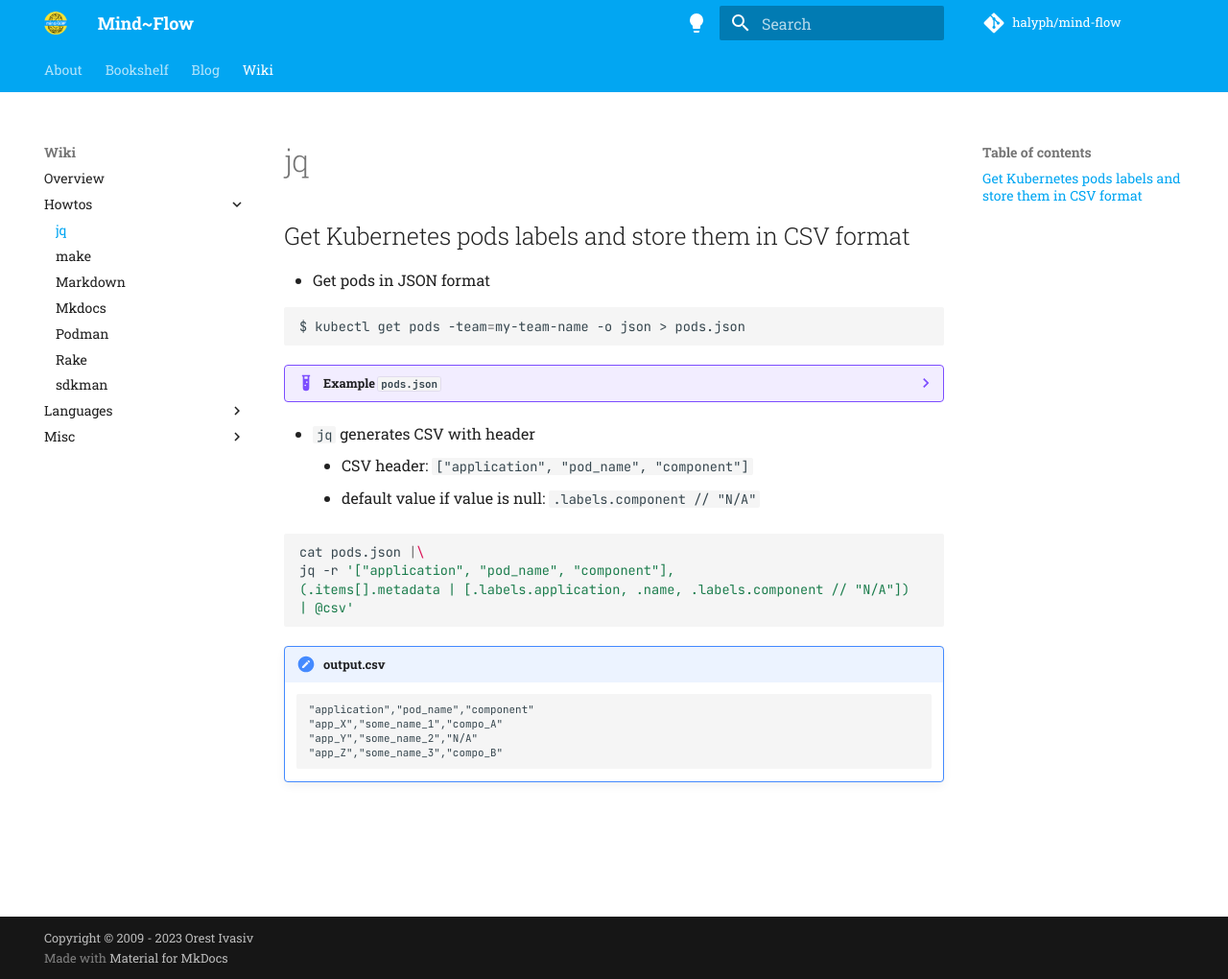
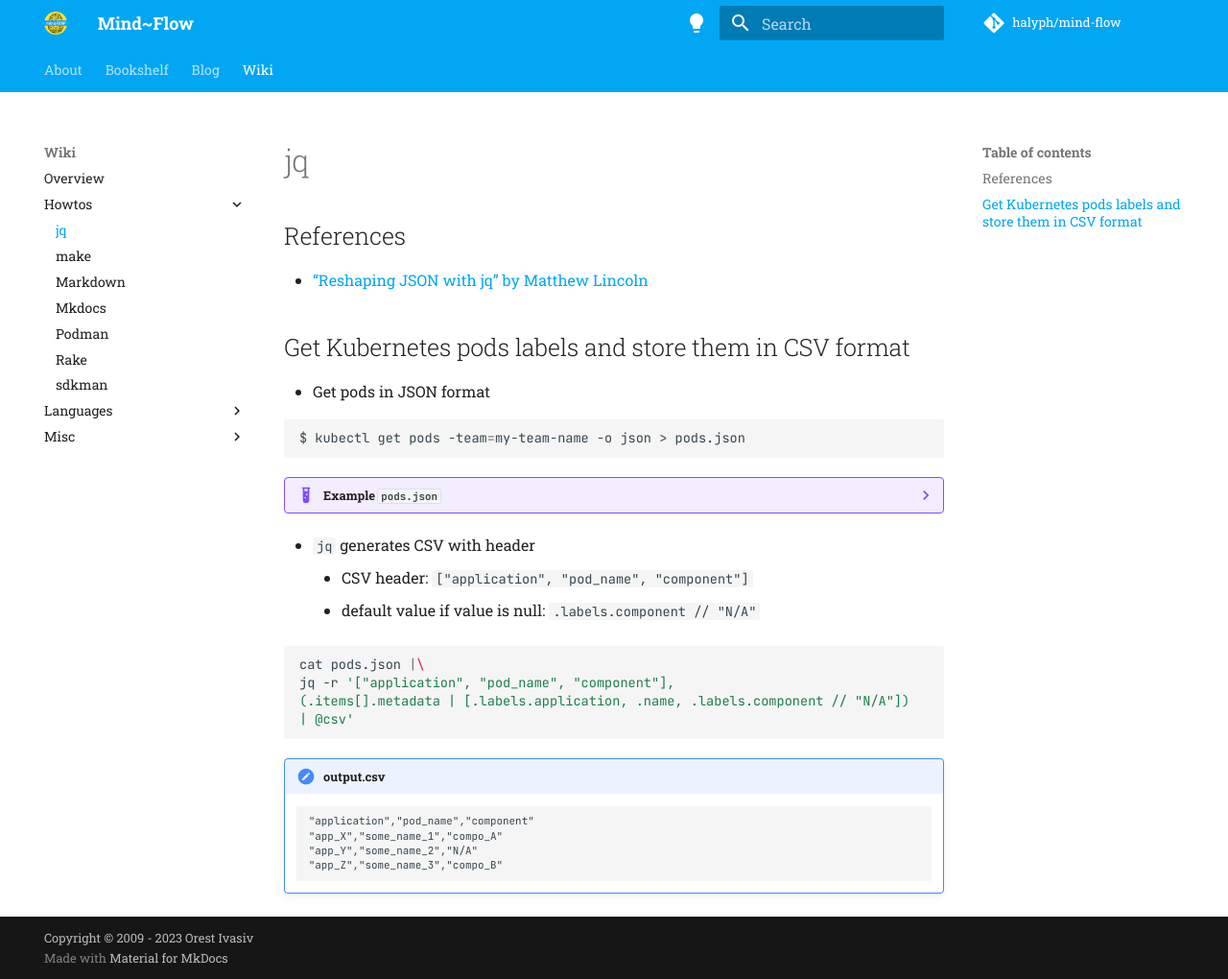
Before and after one commit to halyph/mind-flow, an MkDocs documentation site: the page built from docs/wiki/howtos/jq.md, in a window 1280 px wide and 1020 px high. Shown: the whole window at 96% size. Built offline with MkDocs 1.6.1 and Material for MkDocs 9.7.7, drawn with Linux system fonts in a browser that asks for light colours; comment, search, counter and statistics services are not loaded.

Commit message:
Update jq.md

```diff
--- a/docs/wiki/howtos/jq.md
+++ b/docs/wiki/howtos/jq.md
@@ -1,4 +1,8 @@
 # jq
+
+## References
+
+- ["Reshaping JSON with jq" by Matthew Lincoln](https://programminghistorian.org/en/lessons/json-and-jq)
 
 ## Get Kubernetes pods labels and store them in CSV format
 
```
